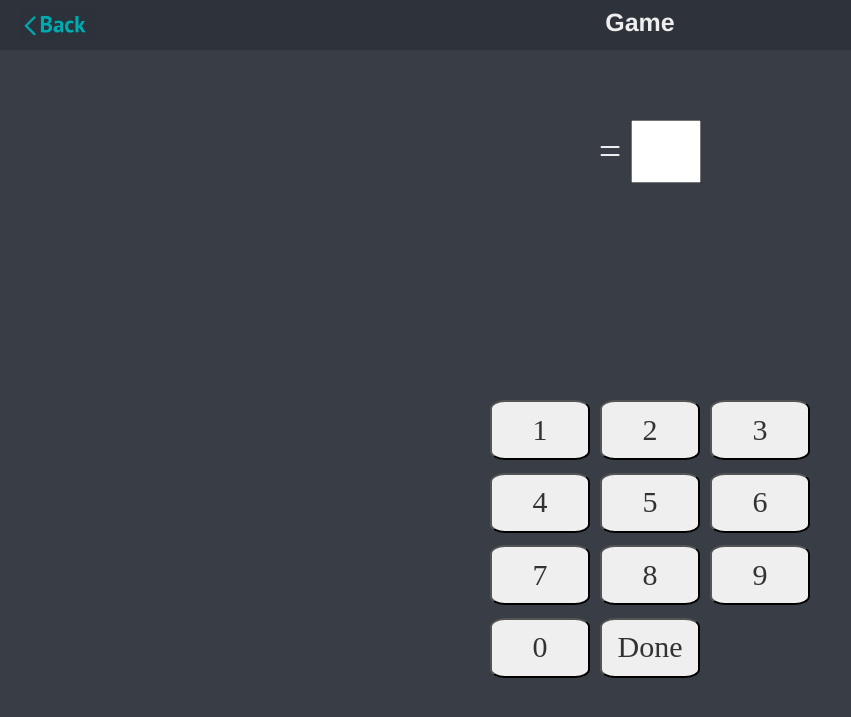
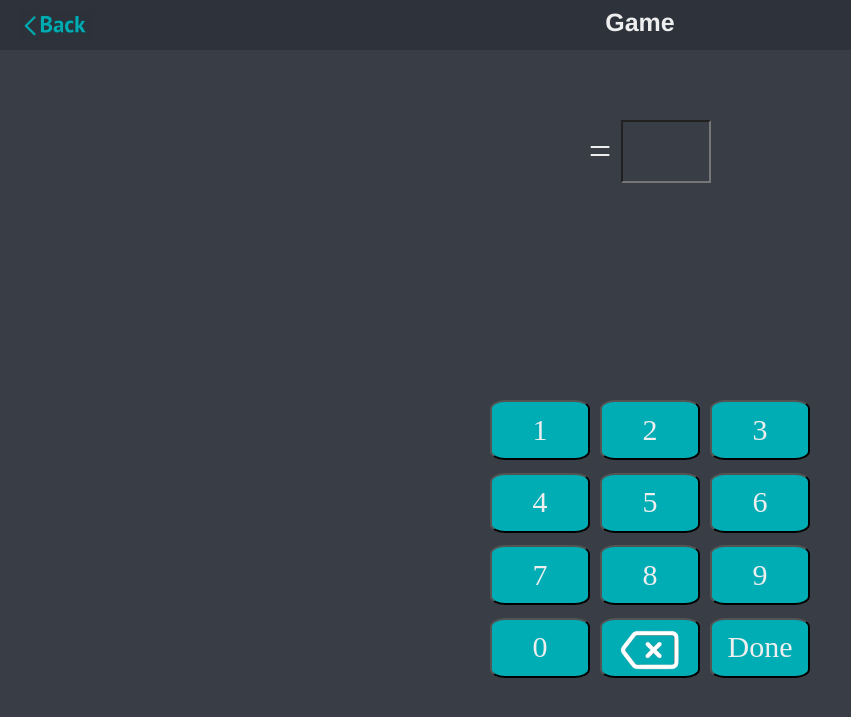
Before and after one commit to ViktorKuzmanov/Get-Numerate-App, a PHP site: page /game.html in a window 1280 px wide. Shown: the top 717 px of the page, without its empty margins (0-851 px from the left). Run offline with PHP 8.4, Linux system fonts and the light colour scheme.

Commit message:
design numpad, result input, add backspace button

```diff
--- a/css/game.css
+++ b/css/game.css
@@ -46,7 +46,8 @@ body {
 }
 
 .flexContainer #operationDiv #result {
-  width: 70px;
+  width: 90px;
+  background-color: #393e46;
   color: #00adb5;
 }
 
@@ -57,11 +58,19 @@ body {
   flex: 2;
 }
 
-.flexContainer #numpad input {
+.flexContainer #numpad input,
+.flexContainer #numpad button {
   font-size: 30px;
   width: 25vw;
   height: 60px;
   max-width: 100px;
   border-radius: 15%;
+  color: #eeeeee;
+  background-color: #00adb5;
+}
+
+.flexContainer #numpad input img,
+.flexContainer #numpad button img {
+  height: 40px;
 }
 /*# sourceMappingURL=game.css.map */
--- a/game.html
+++ b/game.html
@@ -56,6 +56,7 @@
 				<input type="button" value="8" onClick="addNumber(this);" />
 				<input type="button" value="9" onClick="addNumber(this);" />
 				<input type="button" value="0" onClick="addNumber(this);" />
+				<button><img src="./assets/backspaceButton.png" alt="backspace image" /></button>
 				<input type="button" value="Done" onClick="checkIfResultIsCorrect()" />
 			</p>
 		</div>
--- a/scss/game.scss
+++ b/scss/game.scss
@@ -23,7 +23,8 @@ body {
         flex: 2;
         color: $textColor;
         #result {
-            width: 70px;
+            width: 90px;
+            background-color: $backgroundColor;
             color: $interactionColor;
         }
     }
@@ -32,12 +33,18 @@ body {
         grid-gap: 10px;
         grid-template-columns: 1fr 1fr 1fr;
         flex: 2;
-        input {
+        input,
+        button {
             font-size: 30px;
             width: 25vw;
             height: 60px;
             max-width: 100px;
             border-radius: 15%;
+            color: $textColor;
+            background-color: $interactionColor;
+            img {
+                height: 40px;
+            }
         }
     }
 }
```
Also changed, not shown: assets/backspaceButton.png (added), 1 other file.
